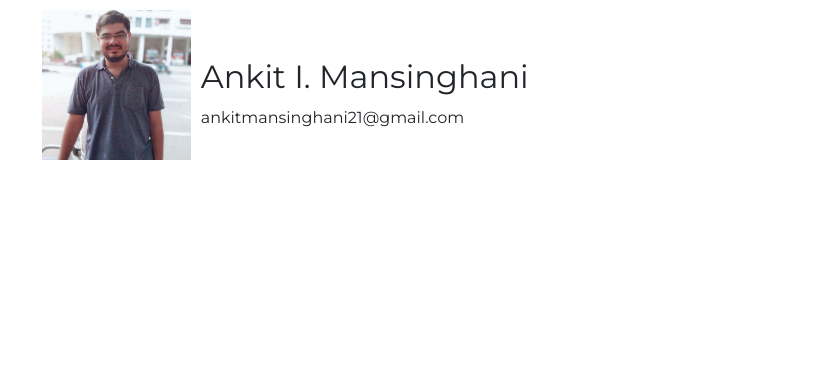
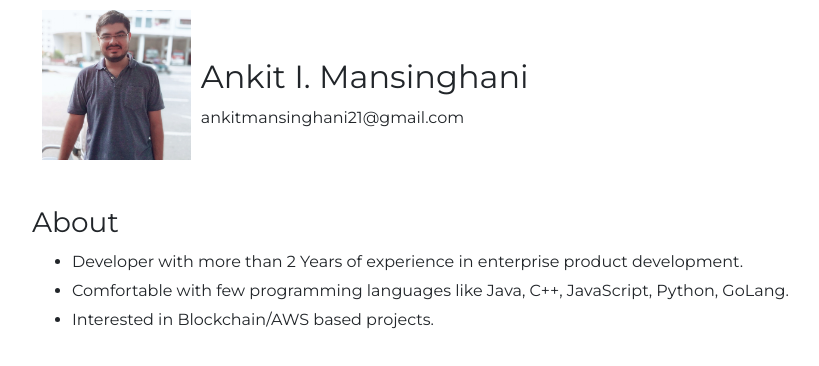
Before and after one commit to ankitmansinghani/ankitmansinghani.github.io, a plain HTML site: page index.html in a window 1280 px wide. Shown: the whole page, without its empty margins (53-872 px from the left). Drawn offline with nearby package versions, Linux system fonts and the light colour scheme.

Commit message:
added about me section

```diff
--- a/index.html
+++ b/index.html
@@ -31,6 +31,12 @@
   <h2>Ankit I. Mansinghani</h2>
   <p>ankitmansinghani21@gmail.com</p>
   <br><br>
+  <h3> About </h3>
+  <ul>
+    <li>Developer with more than 2 Years of experience in enterprise product development.</li>
+    <li>Comfortable with few programming languages like Java, C++, JavaScript, Python, GoLang. </li>
+    <li>Interested in Blockchain/AWS based projects.</li>
+  </ul>
 </div>
 
 </body>
```
